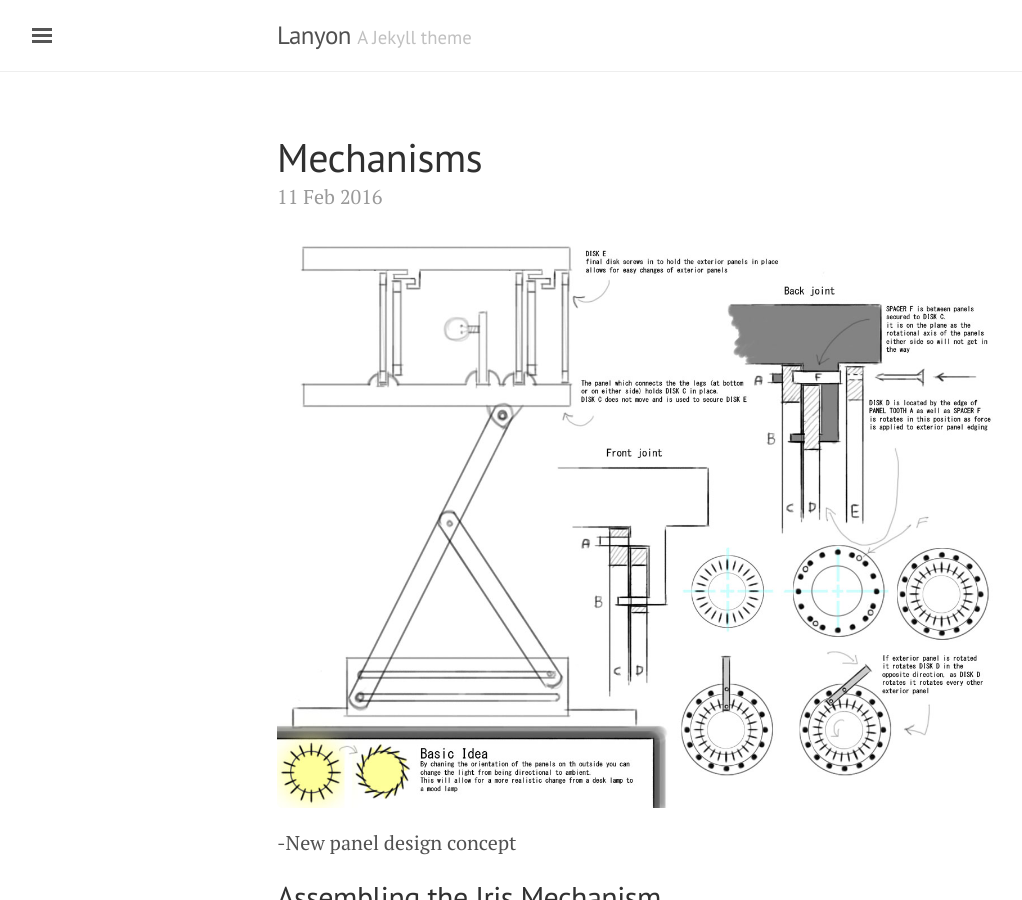
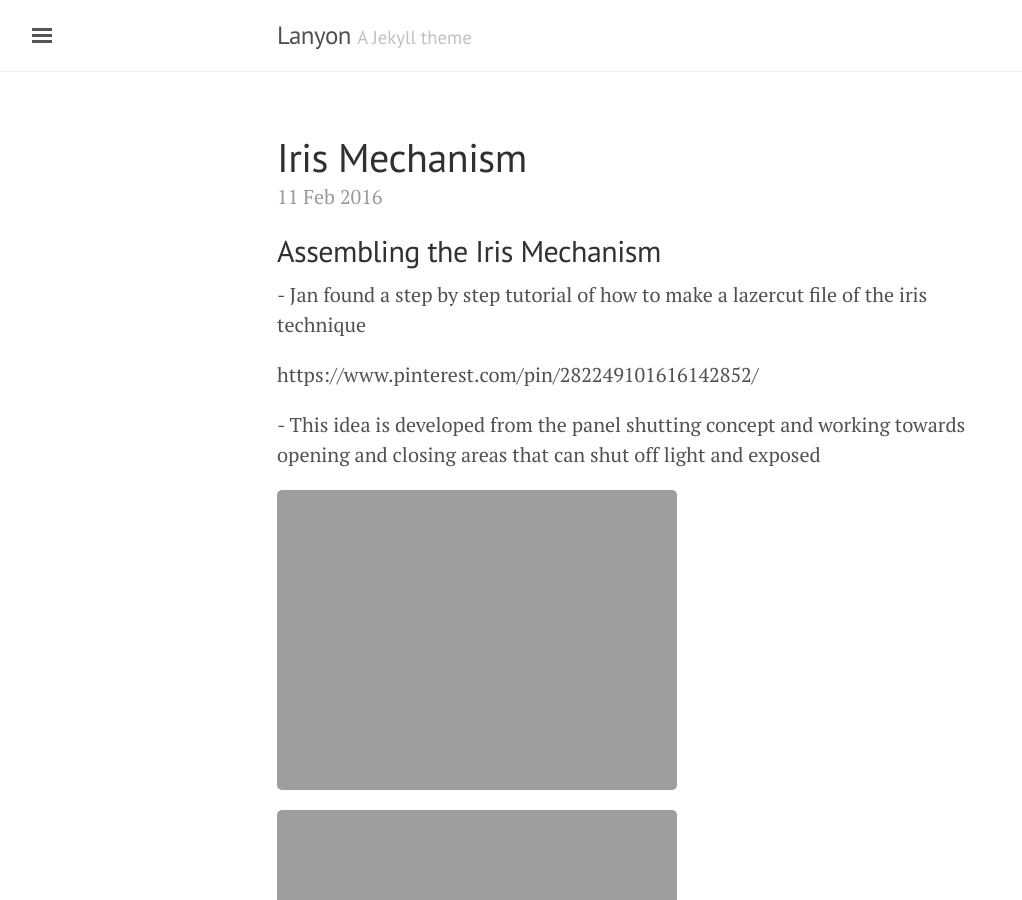
Before and after one commit to FabLabWgtn/Wavy, a Jekyll site: the page built from _posts/2016-02-11-Mechanisms.md, in a window 1280 px wide and 900 px high. Shown: the whole window, without its empty margins (3-1025 px from the left). Built offline with Jekyll 4.4.1, drawn with Linux system fonts in a browser that asks for light colours; some of the changed text lies outside the part shown.

Commit message:
iris mechanism post updat

```diff
--- a/_posts/2016-02-11-Mechanisms.md
+++ b/_posts/2016-02-11-Mechanisms.md
@@ -1,23 +1,24 @@
 ---
 layout: post
-title: Mechanisms
+title: Iris Mechanism
 ---
-
-
-![Image]({{site.baseurl}}/working/concepts/Lamp rotating panels.jpg)
--New panel design concept
 
 <h2>Assembling the Iris Mechanism </h2>
 
-![Image]({{site.baseurl}}/working/Model Progress/MP6.jpg)
+<p>- Jan found a step by step tutorial of how to make a lazercut file of the iris technique</p>
+<p>https://www.pinterest.com/pin/282249101616142852/</p>
+<p>- This idea is developed from the panel shutting concept and working towards opening and closing areas that can shut off light and exposed</p>
 
-![Image]({{site.baseurl}}/working/Model Progress/MP7.jpg)
+![Image]({{site.baseurl}}/working/Model Progress/MP6.jpg) ![Image]({{site.baseurl}}/working/Model Progress/MP7.jpg)
 
 
 <h2>Still pictures of the Iris Mechanism </h2>
 
-![Image]({{site.baseurl}}/working/Model Progress/MP8.jpg)
+![Image]({{site.baseurl}}/working/Model Progress/MP8.jpg) ![Image]({{site.baseurl}}/working/Model Progress/MP9.jpg)
+![Image]({{site.baseurl}}/working/Model Progress/MP10.jpg)
 
-![Image]({{site.baseurl}}/working/Model Progress/MP9.jpg)
-
-![Image]({{site.baseurl}}/working/Model Progress/MP10.jpg)
+<p>- This idea worked really well, it worked better than the other panel shutting concept.
+For example:
+-Had a range of continued movement
+-It wouldnt lock in a certain point
+-The lazercut ply smoothly wwent with other parts of ply</p>
```
Also changed, not shown: _posts/2016-02-10- panel shutting concept.md (added).
